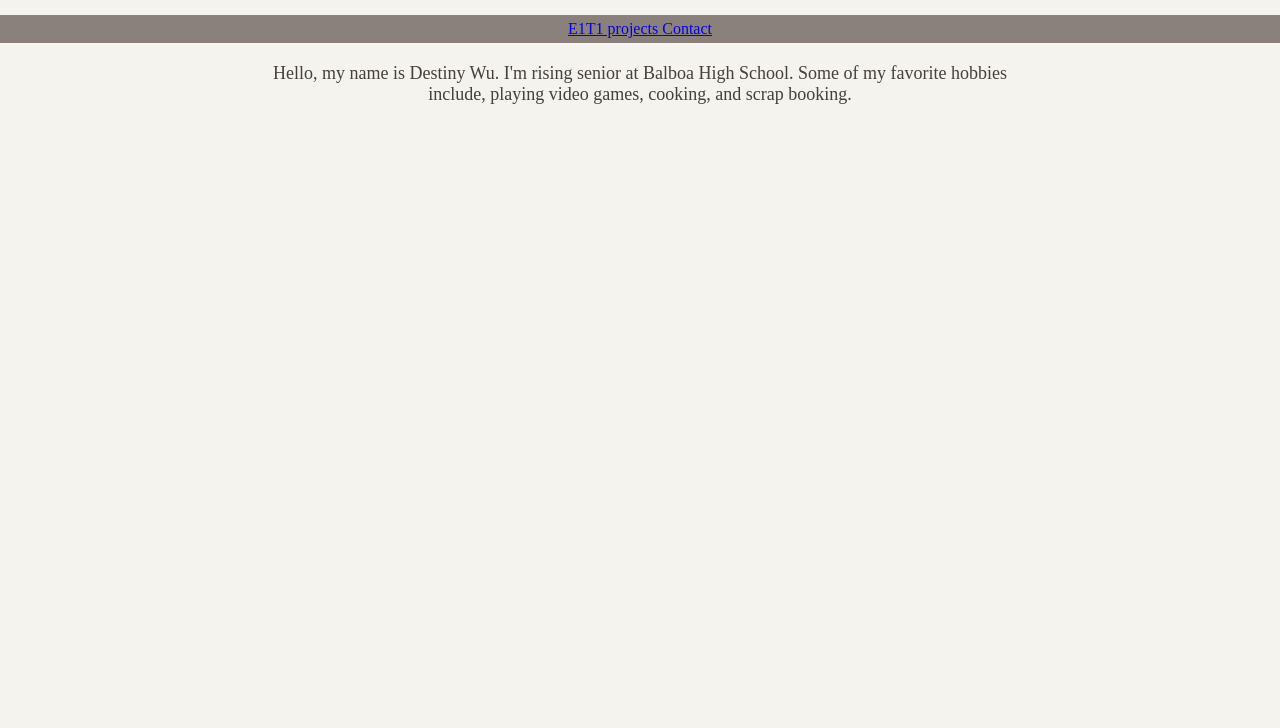
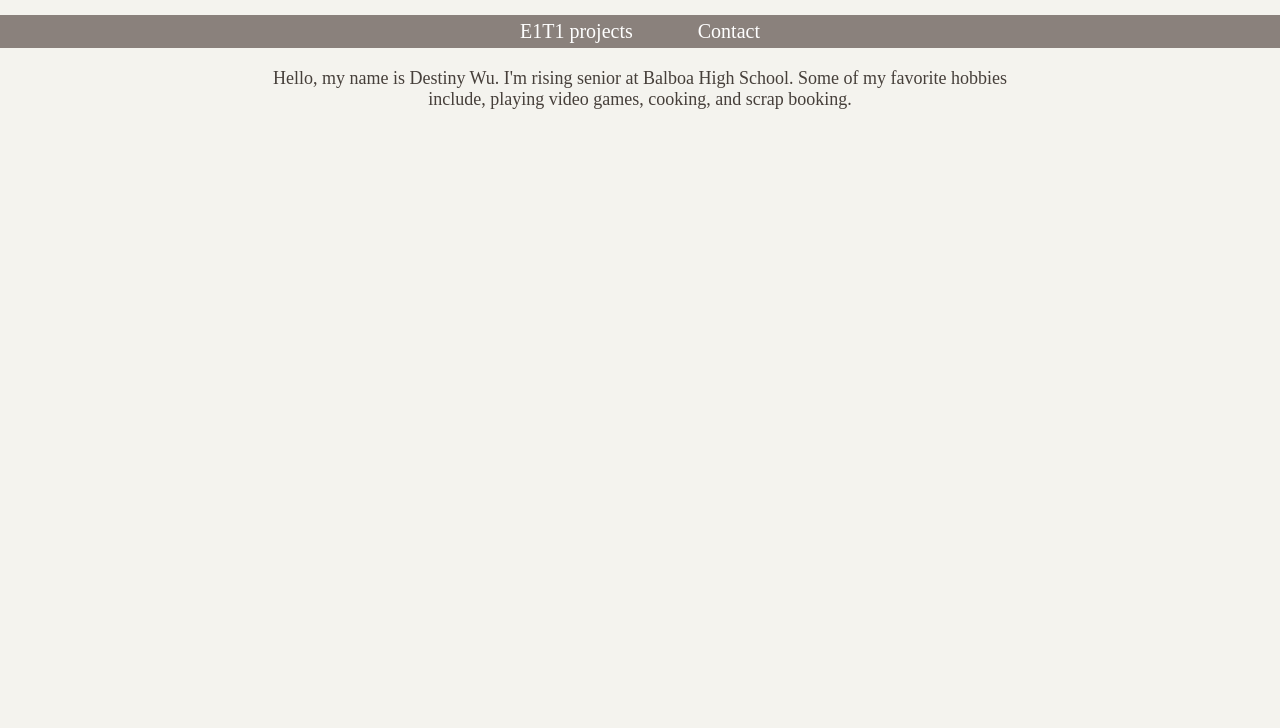
Before and after one commit to deuwu/E1T1, a plain HTML site: page index.html in a window 1280 px wide. Shown: the part 72-800 px from the top of the page. Drawn offline with Linux system fonts and the light colour scheme.

Commit message:
css update

```diff
--- a/style.css
+++ b/style.css
@@ -1,4 +1,3 @@
-/* STYLE SECTIONING TAGS */
 *{
   margin:0px;
   padding:0px;
@@ -6,7 +5,7 @@
 body {
   background-color:#F4F3EE;
 }
-/* STYLE TEXT */
+
 h1 {
   background-color:#8A817C;
   color:#463F3A;
@@ -36,7 +35,6 @@ p {
   margin-left:20%;
 }
 
-/* STYLE NAV BAR */
 ul {
   list-style-type:none;
   background-color:#8A817C;
@@ -47,11 +45,12 @@ ul {
   margin-bottom:20px;
   font-family: 'Spectral', serif;
 }
+
 li {
   display:inline;
 }
 
-.back {
+.navigation {
   font-family: 'Spectral', serif;
   text-decoration:none;
   color:white;
```
